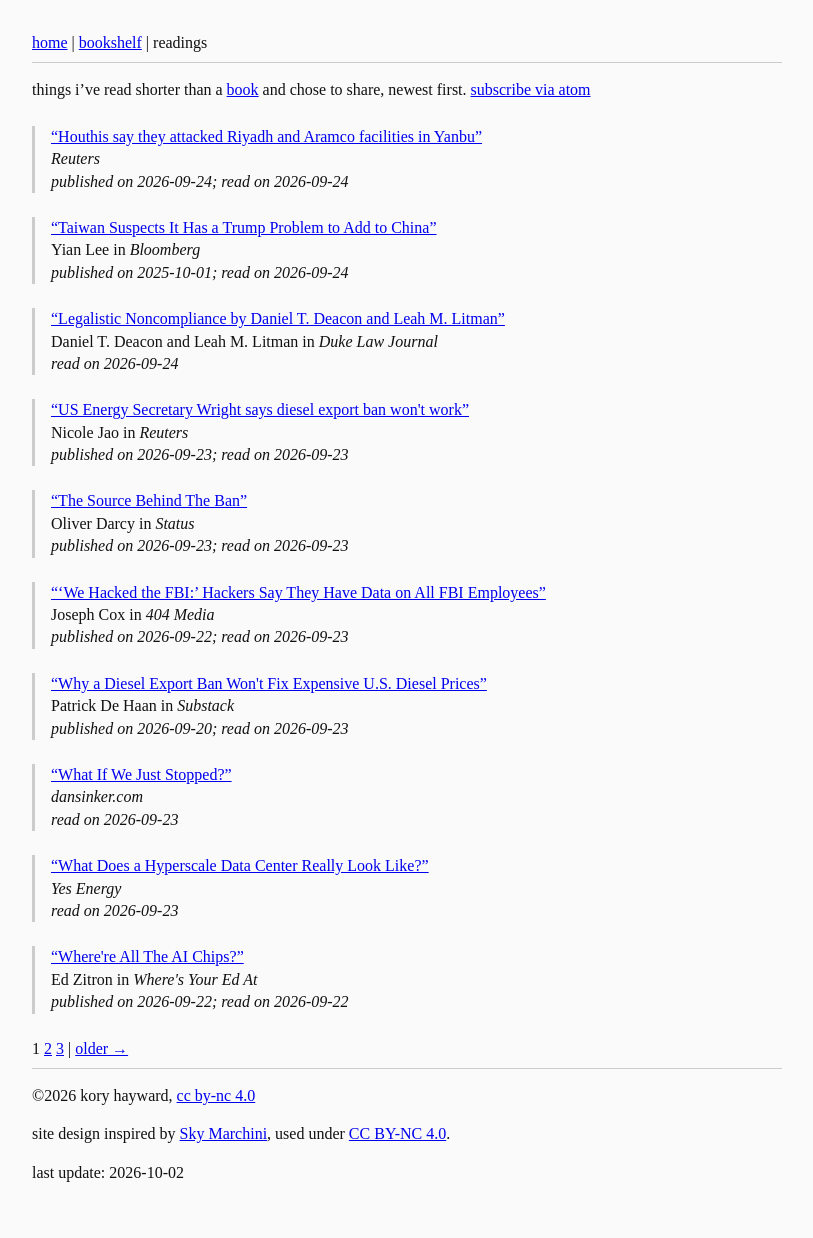
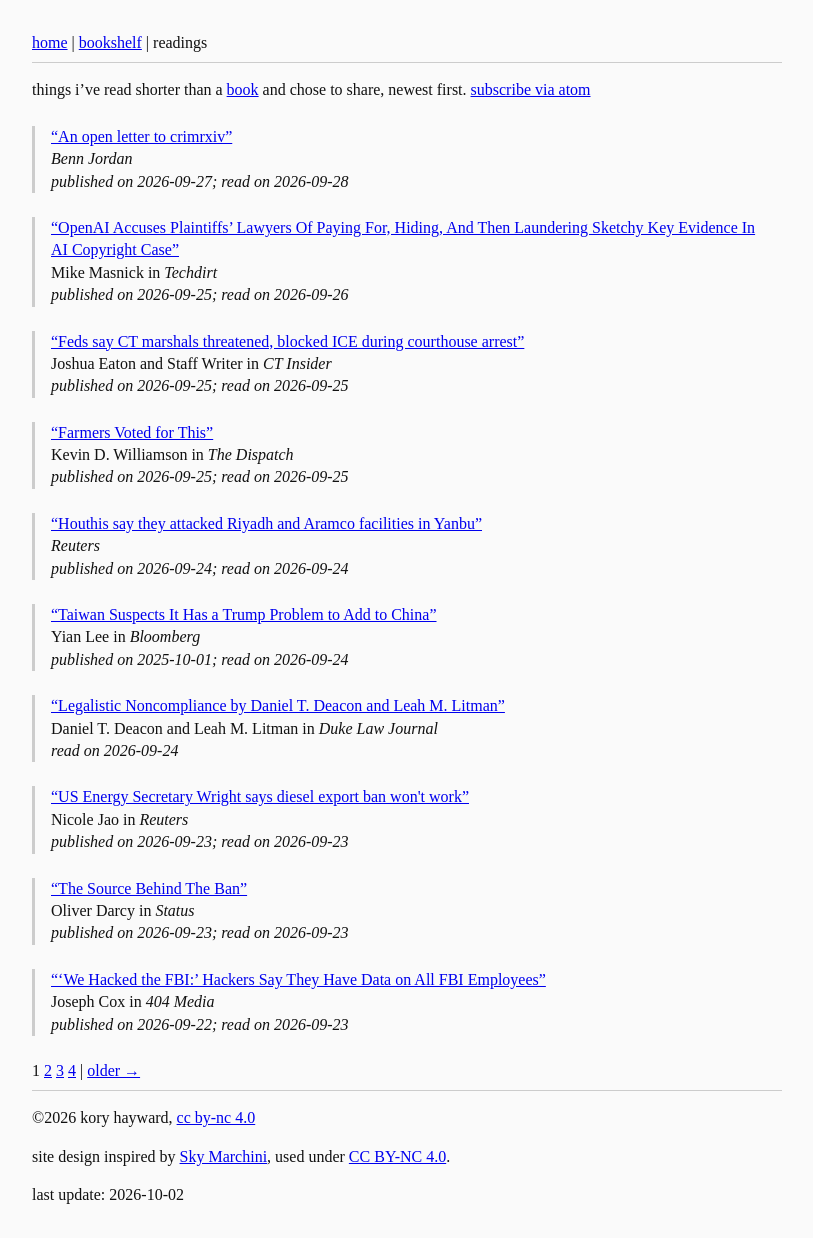
Before and after one commit to koryhayward/koryhayward.github.io, a Jekyll site: the page built from readings.md, in a window 1280 px wide. Shown: the whole page, without its empty margins (233-1046 px from the left). Built offline with Jekyll 4.4.1, drawn with Linux system fonts in a browser that asks for light colours; before the commit the page ends 1216 px from its top, so only the background shows below that.

Commit message:
readings: +4 -0 ~0

```diff
--- a/_data/readings.yml
+++ b/_data/readings.yml
@@ -1,5 +1,38 @@
 # Generated by generators/site_readings.py. Do not edit by hand.
 # Items tagged 'readings' and Daily lines marked #readings.
+- title: "An open letter to crimrxiv"
+  url: "https://www.bennjordan.com/blog/research-on-demand-is-not-research"
+  source: "bennjordan.com"
+  publication: "Benn Jordan"
+  authors:
+    - "Benn Jordan"
+  published: "2026-09-27"
+  read: "2026-09-28"
+- title: "OpenAI Accuses Plaintiffs’ Lawyers Of Paying For, Hiding, And Then Laundering Sketchy Key Evidence In AI Copyright Case"
+  url: "https://www.techdirt.com/2026/09/25/openai-accuses-plaintiffs-lawyers-of-paying-for-hiding-and-then-laundering-sketchy-key-evidence-in-ai-copyright-case/"
+  source: "techdirt.com"
+  publication: "Techdirt"
+  authors:
+    - "Mike Masnick"
+  published: "2026-09-25"
+  read: "2026-09-26"
+- title: "Feds say CT marshals threatened, blocked ICE during courthouse arrest"
+  url: "https://www.ctinsider.com/news/article/ice-arrest-ct-meriden-courthouse-dhs-response-22448879.php"
+  source: "ctinsider.com"
+  publication: "CT Insider"
+  authors:
+    - "Joshua Eaton"
+    - "Staff Writer"
+  published: "2026-09-25"
+  read: "2026-09-25"
+- title: "Farmers Voted for This"
+  url: "https://thedispatch.com/article/farmers-republicans-trade-war-trump/"
+  source: "thedispatch.com"
+  publication: "The Dispatch"
+  authors:
+    - "Kevin D. Williamson"
+  published: "2026-09-25"
+  read: "2026-09-25"
 - title: "Houthis say they attacked Riyadh and Aramco facilities in Yanbu"
   url: "https://www.reuters.com/world/middle-east/houthis-say-they-attacked-riyadh-aramco-facilities-yanbu-2026-09-24/?taid=6ab5b4d5d1581a0001749382"
   source: "reuters.com"
```
